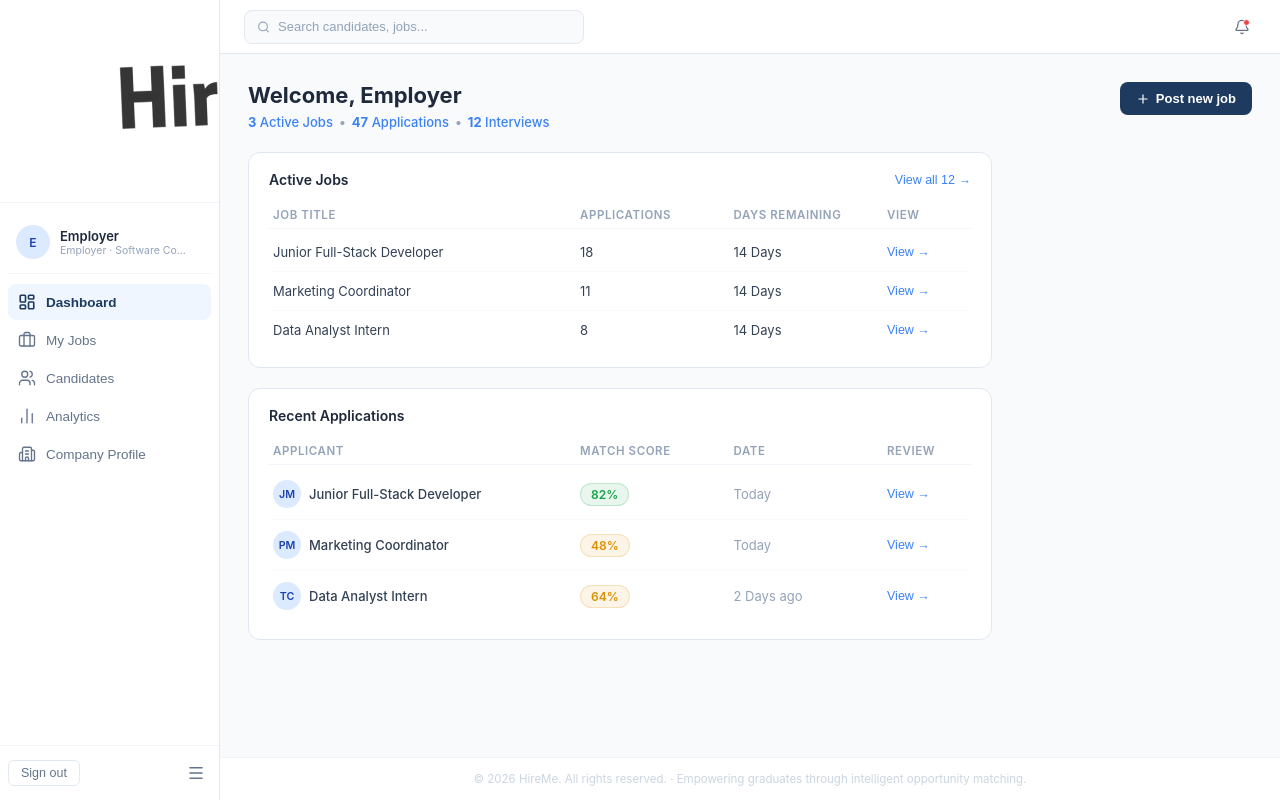
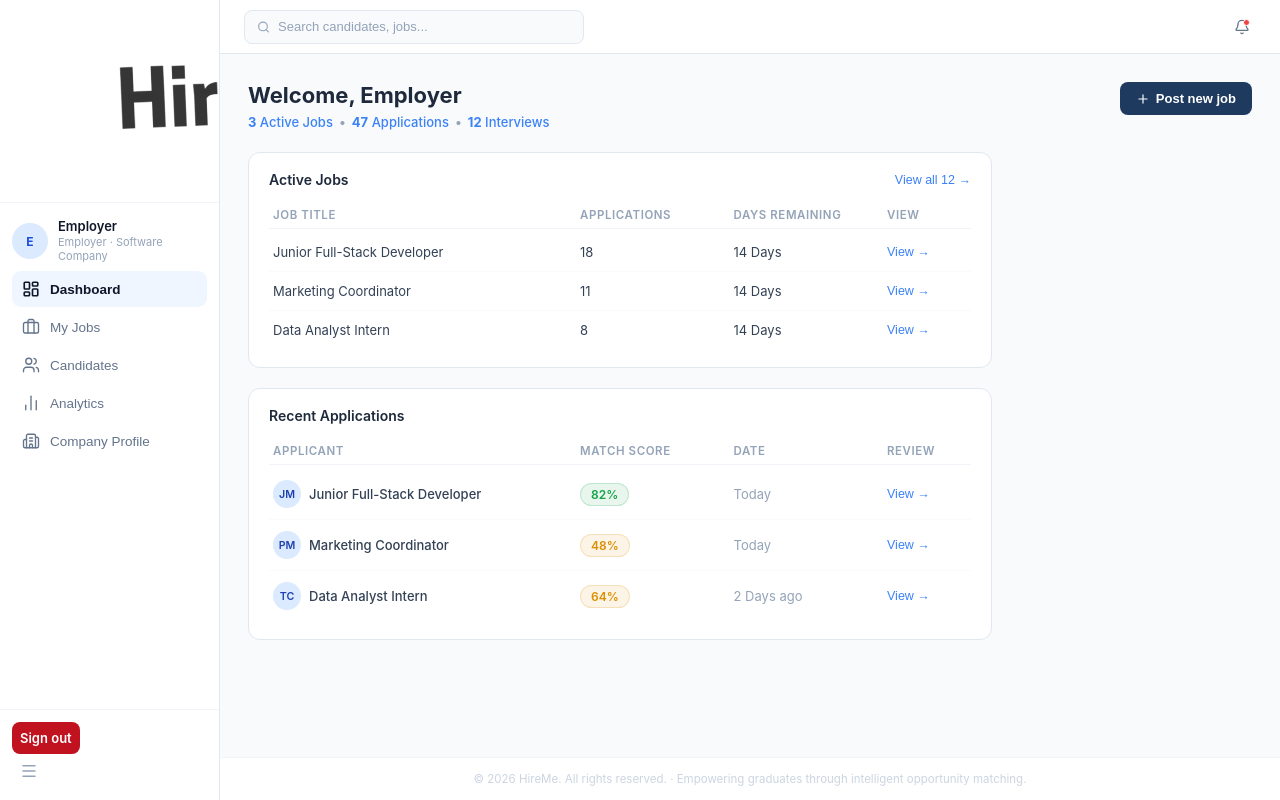
Before and after one commit to padifalas/Hire-Me, a React (Vite) app: page /employer-dashboard in a window 1280 px wide. Built offline with nearby package versions, Linux system fonts and the light colour scheme; no server answers.

Commit message:
Employer Dashboard Design

```diff
--- a/src/components/employer/EmployerDashboard.css
+++ b/src/components/employer/EmployerDashboard.css
@@ -46,124 +46,123 @@
 }
 
 .ed-sidebar__nav {
-  flex: 1;
-  display: flex;
-  flex-direction: column;
-  padding: 12px 8px;
-  gap: 2px;
-  overflow-y: auto;
+  padding: 16px 12px 8px;
+}
+
+.ed-signout-btn {
+  margin-top: auto;
+  padding: 8px;
+  border-radius: 8px;
+  border: none;
+  cursor: pointer;
+  font-weight: 600;
+  font-size: 13px;
+  background: #c1121f;
+  color: #fff;
+  transition: all 0.2s;
+  font-family: inherit;
 }
 
 .ed-sidebar__user {
   display: flex;
   align-items: center;
   gap: 10px;
-  padding: 10px 8px 14px;
-  border-bottom: 1px solid #f1f5f9;
   margin-bottom: 8px;
 }
 
 .ed-sidebar__avatar {
-  width: 34px;
-  height: 34px;
-  min-width: 34px;
+  width: 36px;
+  height: 36px;
+  min-width: 36px;
   border-radius: 50%;
+  flex-shrink: 0;
   background: #dbeafe;
-  color: #1e40af;
   display: flex;
   align-items: center;
   justify-content: center;
   font-size: 12px;
-  font-weight: 600;
+  font-weight: 700;
+  color: #1d4ed8;
 }
 
 .ed-sidebar__user-name {
   font-size: 13px;
   font-weight: 600;
-  color: #1e293b;
-  white-space: nowrap;
-  overflow: hidden;
-  text-overflow: ellipsis;
-  max-width: 130px;
+  color: #0f172a;
+  line-height: 1.2;
 }
 
 .ed-sidebar__user-sub {
-  font-size: 10.5px;
+  font-size: 11px;
   color: #94a3b8;
-  white-space: nowrap;
-  overflow: hidden;
-  text-overflow: ellipsis;
-  max-width: 130px;
+  line-height: 1.3;
 }
 
 .ed-nav-btn {
+  width: 100%;
   display: flex;
   align-items: center;
   gap: 10px;
   padding: 9px 10px;
+  border-radius: 9px;
   border: none;
+  cursor: pointer;
   background: transparent;
-  border-radius: 8px;
+  color: #64748b;
+  font-weight: 500;
   font-size: 13.5px;
-  color: #64748b;
-  cursor: pointer;
-  text-align: left;
-  white-space: nowrap;
+  margin-bottom: 2px;
   transition:
     background 0.15s,
     color 0.15s;
-  width: 100%;
+  text-align: left;
 }
 
 .ed-nav-btn:hover {
-  background: #f1f5f9;
-  color: #1e293b;
+  background: #f8fafc;
+  color: #0f172a;
 }
 
 .ed-nav-btn--active {
   background: #eff6ff;
-  color: #1e3a5f;
-  font-weight: 600;
+  color: #0f172a;
+  font-weight: 700;
 }
 
 .ed-sidebar__footer {
-  padding: 12px 8px;
+  margin-top: auto;
+  padding: 12px;
   border-top: 1px solid #f1f5f9;
-  display: flex;
-  align-items: center;
-  justify-content: space-between;
-  gap: 8px;
 }
 
 .ed-collapse-btn {
-  background: transparent;
+  background: none;
   border: none;
   cursor: pointer;
-  padding: 6px;
-  border-radius: 6px;
-  color: #64748b;
+  color: #94a3b8;
+  padding: 8px;
+  border-radius: 8px;
   display: flex;
   align-items: center;
-  justify-content: center;
-  transition: background 0.15s;
+  transition: color 0.15s;
 }
 
 .ed-collapse-btn:hover {
-  background: #f1f5f9;
+  background: #64748b;
 }
 
 .ed-signout-btn {
-  font-size: 12.5px;
-  color: #64748b;
-  background: transparent;
-  border: 1px solid #e2e8f0;
-  border-radius: 6px;
-  padding: 5px 12px;
+  margin-top: auto;
+  padding: 8px;
+  border-radius: 8px;
+  border: none;
   cursor: pointer;
-  transition:
-    background 0.15s,
-    color 0.15s;
-  white-space: nowrap;
+  font-weight: 600;
+  font-size: 13px;
+  background: #c1121f;
+  color: #fff;
+  transition: all 0.2s;
+  font-family: inherit;
 }
 
 .ed-signout-btn:hover {
--- a/src/components/student/studentDashboard.css
+++ b/src/components/student/studentDashboard.css
@@ -1,4 +1,4 @@
-/* Root & Layout */
+
 .sd-root {
   display: flex;
   min-height: 100vh;
```
